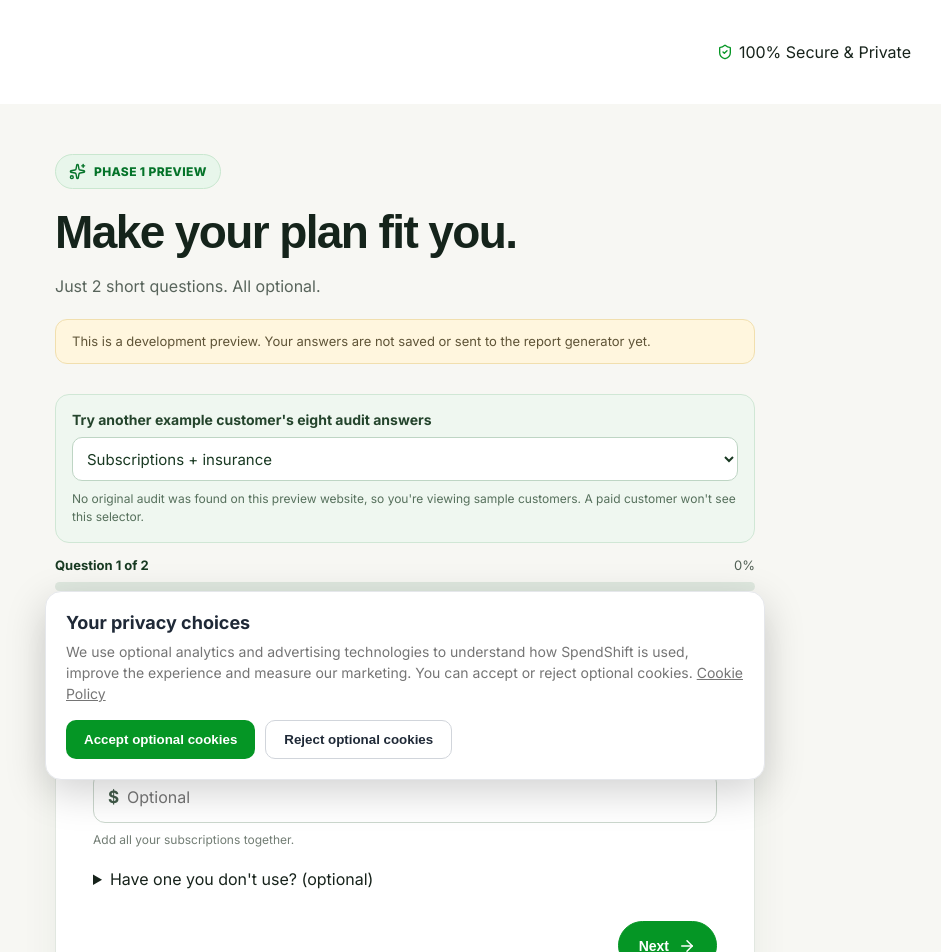
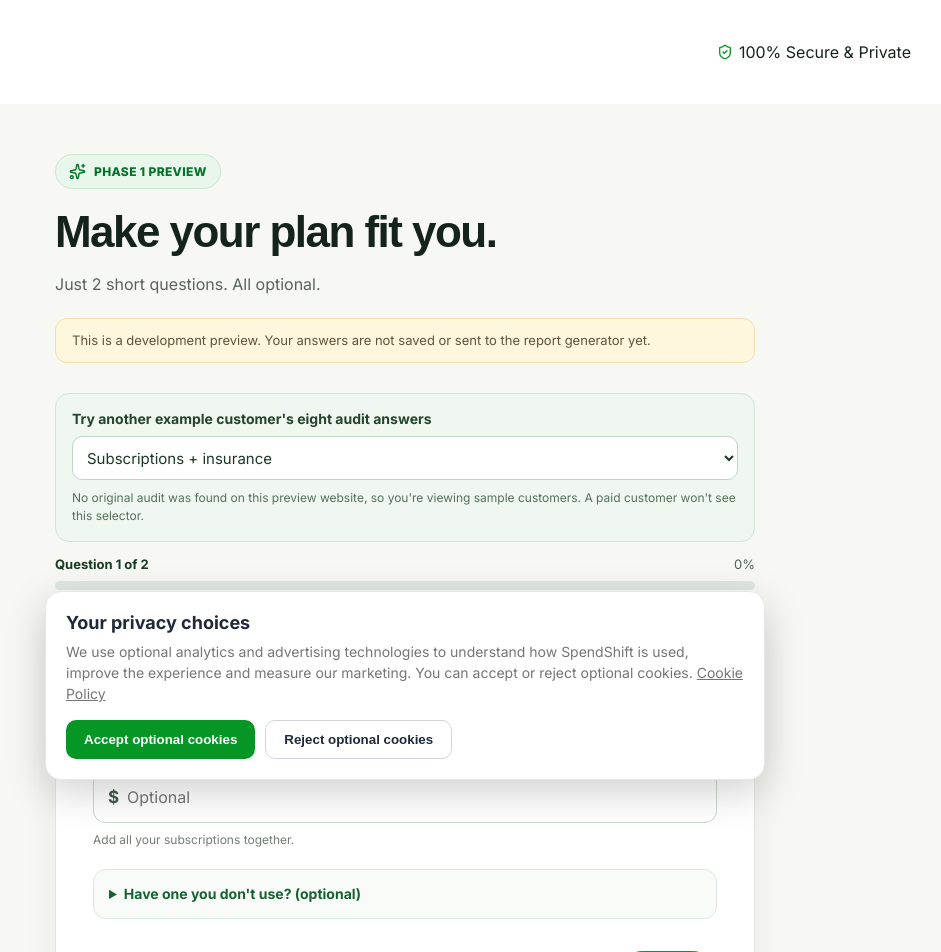
Before and after one commit to SpendShiftOfficial/Spenshiftnew, a Next.js app: page /personalise in a window 1280 px wide. Shown: the top 952 px of the page, without its empty margins (235-1176 px from the left). Built offline with nearby package versions, Linux system fonts and the light colour scheme; a web font is replaced by a local one.

Commit message:
Phase 1 UX: progressive disclosure for optional insurance detail and extra bills

```diff
--- a/app/personalise/personalise.module.css
+++ b/app/personalise/personalise.module.css
@@ -384,3 +384,61 @@
   cursor: not-allowed;
   opacity: .65;
 }
+
+/* Phase 1: keep optional detail out of the main path. */
+.reviewExtra {
+  margin-top: 22px;
+  display: grid;
+  gap: 10px;
+}
+.extraLink {
+  border: 0;
+  background: none;
+  text-decoration: underline;
+  text-underline-offset: 4px;
+  color: #08792a;
+  font: inherit;
+  font-size: 15px;
+  font-weight: 650;
+  padding: 10px 0;
+  cursor: pointer;
+  width: fit-content;
+}
+.extraLink:hover { color: #045a1e; }
+.optionalDetails {
+  border: 1px solid #dce9df;
+  background: #f8fbf8;
+  border-radius: 13px;
+  padding: 13px 15px;
+}
+.optionalDetails summary {
+  font-size: 14px;
+  line-height: 1.55;
+  color: #16612f;
+  font-weight: 700;
+  cursor: pointer;
+}
+.optionalInner {
+  display: grid;
+  gap: 17px;
+  padding: 18px 0 4px;
+}
+.field > input[type="text"] {
+  min-height: 50px;
+  border-radius: 10px;
+  padding: 10px 12px;
+}
+.addArea {
+  margin: 0;
+}
+.wrap h1 {
+  font-size: clamp(32px, 5vw, 44px);
+  letter-spacing: -.035em;
+  line-height: 1.14;
+}
+.panel h2 {
+  font-size: clamp(25px, 4vw, 30px);
+  line-height: 1.22;
+}
+.field label { font-size: 15px; }
+.field input, .field select { font-size: 16px; }
```
